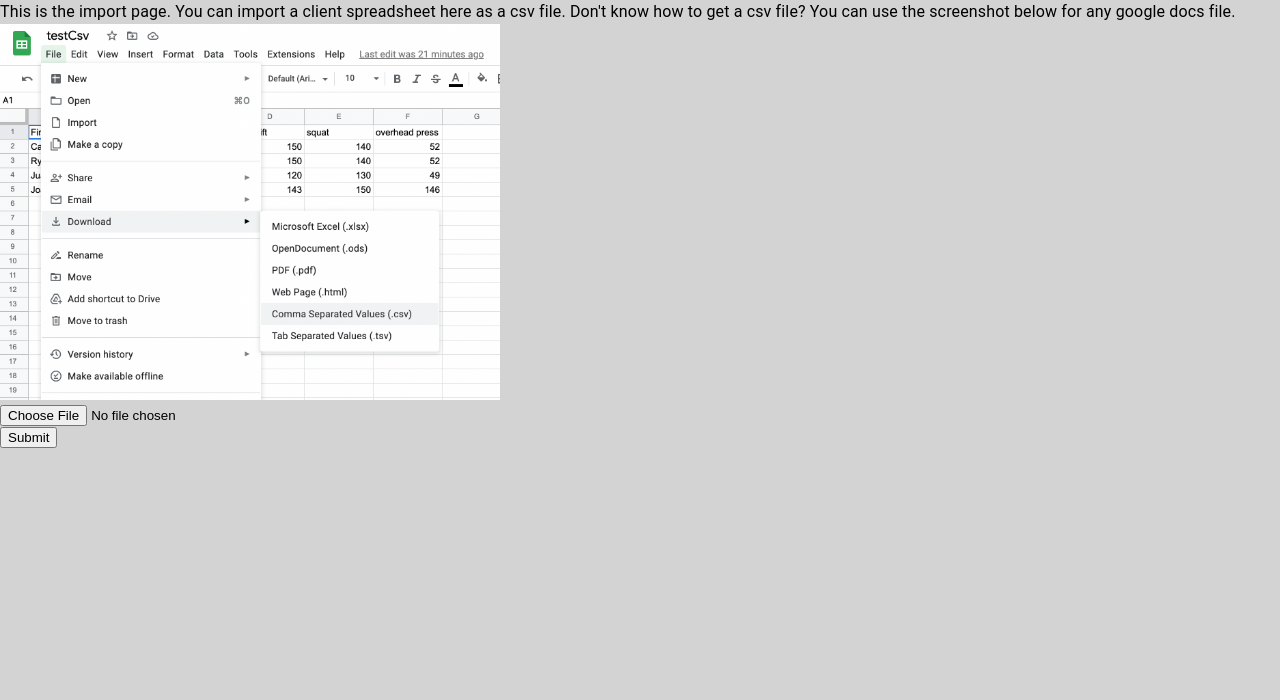
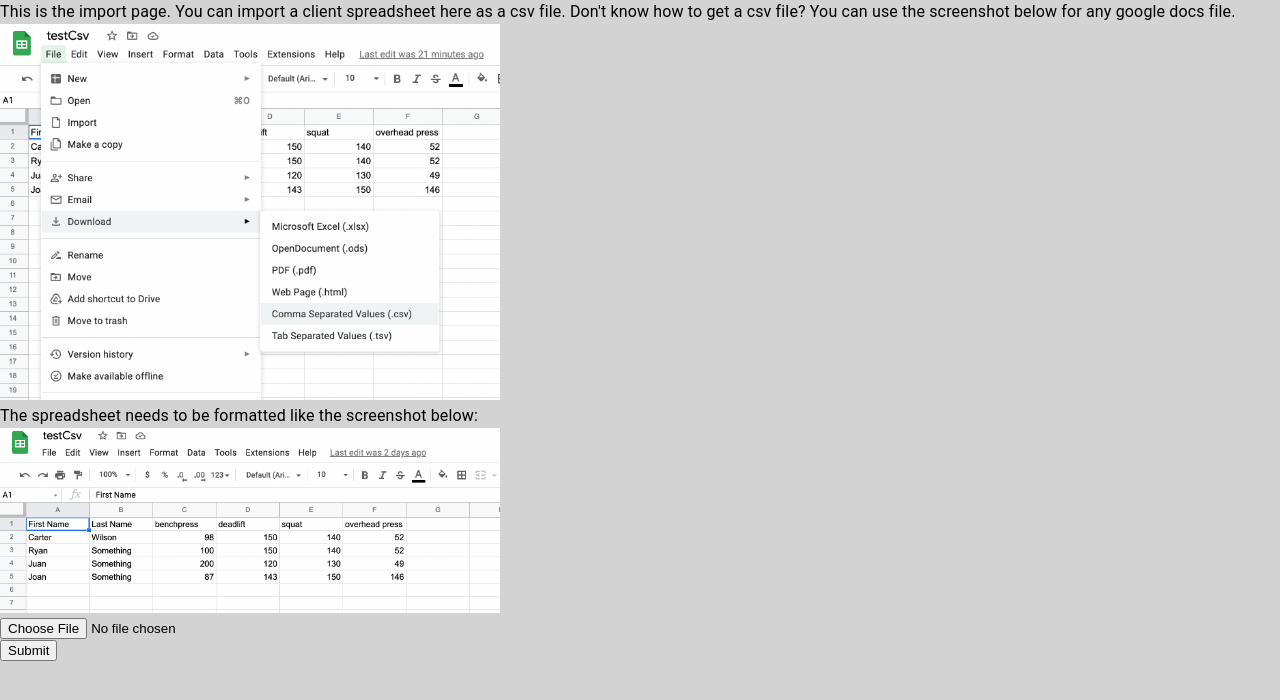
Before and after one commit to carterlwilson/CullyFitnessWebpage, a React (Create React App) app: page /importClients in a window 1280 px wide. Shown: the top 700 px of the page. Built offline with nearby package versions, Linux system fonts and the light colour scheme.

Commit message:
added new screenshot

```diff
--- a/src/Pages/ImportClients.js
+++ b/src/Pages/ImportClients.js
@@ -10,6 +10,7 @@
 import Snackbar from '@mui/material/Snackbar';
 import { ThemeProvider } from '@emotion/react';
 import csvscreenshot from '../csvscreenshot.png';
+import csvFormatScreenshot from '../csvFormatScreenshot.png';
 
 
 const firebaseApp = initializeApp({
@@ -107,6 +108,8 @@
             />
             <Typography>This is the import page. You can import a client spreadsheet here as a csv file. Don't know how to get a csv file? You can use the screenshot below for any google docs file.</Typography>
             <img src={csvscreenshot} alt="screenshot" width="500" />
+            <Typography>The spreadsheet needs to be formatted like the screenshot below:</Typography>
+            <img src={csvFormatScreenshot} alt="screenshot" width="500" />
             <form id="myForm" onSubmit={onSubmit}>
                 <input type="file" id="csvFile" accept=".csv" />
                 <br />
```
Also changed, not shown: src/csvFormatScreenshot.png (added).
